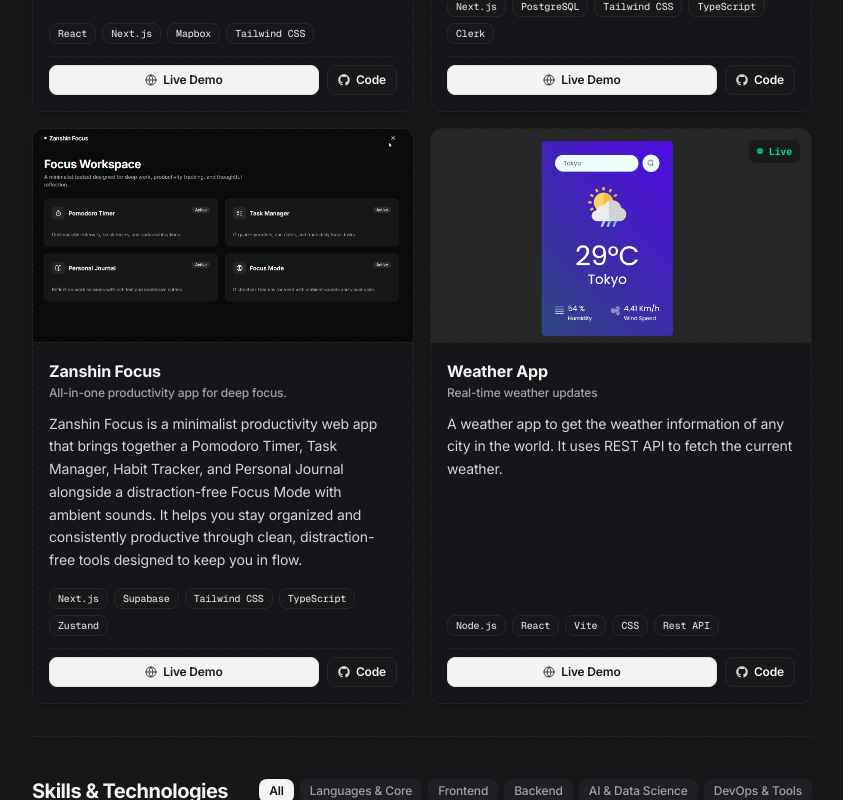
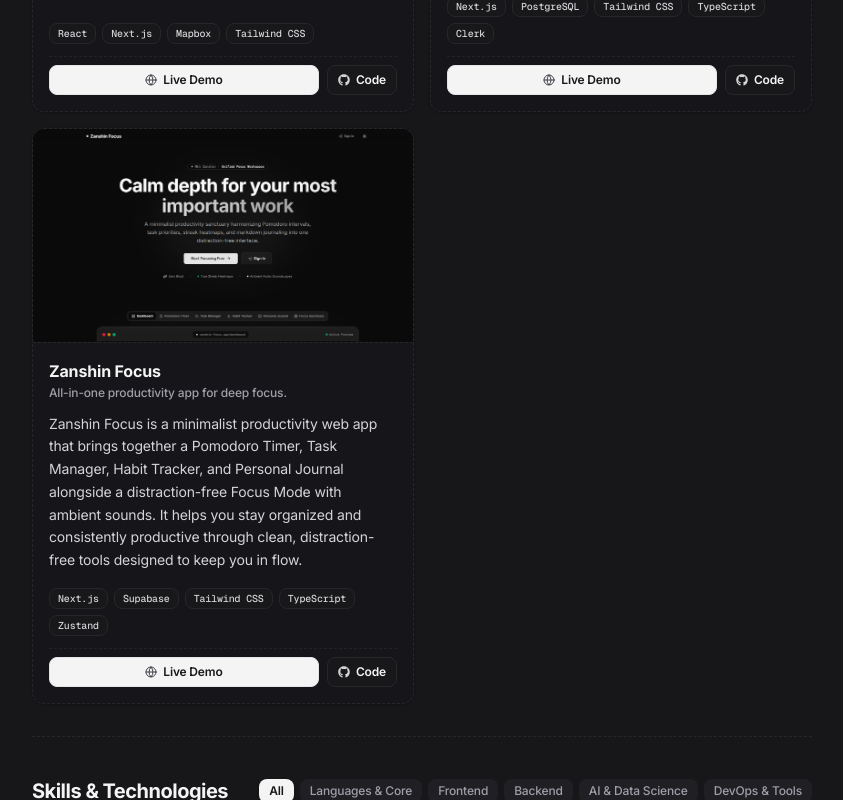
Before and after one commit to arpitneewaliya/arpitneewaliya-portfolio, a Next.js app: page / in a window 1280 px wide. Shown: the part 1080-1880 px from the top of the page, without its empty margins (218-1061 px from the left). Built offline with nearby package versions, Linux system fonts and the light colour scheme.

Commit message:
update the data of blog and projects section

```diff
--- a/src/data/data.ts
+++ b/src/data/data.ts
@@ -129,20 +129,10 @@
       subtitle: "All-in-one productivity app for deep focus.",
       description: "Zanshin Focus is a minimalist productivity web app that brings together a Pomodoro Timer, Task Manager, Habit Tracker, and Personal Journal alongside a distraction-free Focus Mode with ambient sounds. It helps you stay organized and consistently productive through clean, distraction-free tools designed to keep you in flow.",
       tags: ["Next.js", "Supabase", "Tailwind CSS", "TypeScript", "Zustand"],
-      image: "/images/project_zanshin.png",
+      image: "/images/project_zanshin-focus.png",
       liveUrl: "https://zanshin-focus.vercel.app/",
       githubUrl: "#",
       isLive: false
-    },
-    {
-      title: "Weather App",
-      subtitle: "Real-time weather updates",
-      description: "A weather app to get the weather information of any city in the world. It uses REST API to fetch the current weather.",
-      tags: ["Node.js", "React", "Vite", "CSS", "Rest API"],
-      image: "/images/project_weather.png",
-      liveUrl: "https://arpitneewaliya.github.io/weather_app/",
-      githubUrl: "https://github.com/arpitneewaliya/weather_app",
-      isLive: true
     }
   ] as Project[],
   blogs: [
@@ -165,6 +155,15 @@
       readTime: "4 min read"
     },
     {
+      title: "What Actually Happens When You Send a Prompt to an LLM?",
+      date: "August 2026",
+      description: "Let us understand what happens when you send a prompt to an LLM.",
+      image: "/images/blog_llm.webp",
+      platform: "Medium",
+      url: "https://medium.com/@arpitneewaliya/what-actually-happens-when-you-send-a-prompt-to-an-llm-d9f8ce33108f?sharedUserId=arpitneewaliya",
+      readTime: "6 min read"
+    },
+    {
       title: "How I Fine-Tuned a Vision Language Model for Drone Image Understanding",
       date: "August 2026",
       description: "My journey for fine-tuning a Vision Language Model for Drone Image Understanding and Visual Question Answering.",
```
